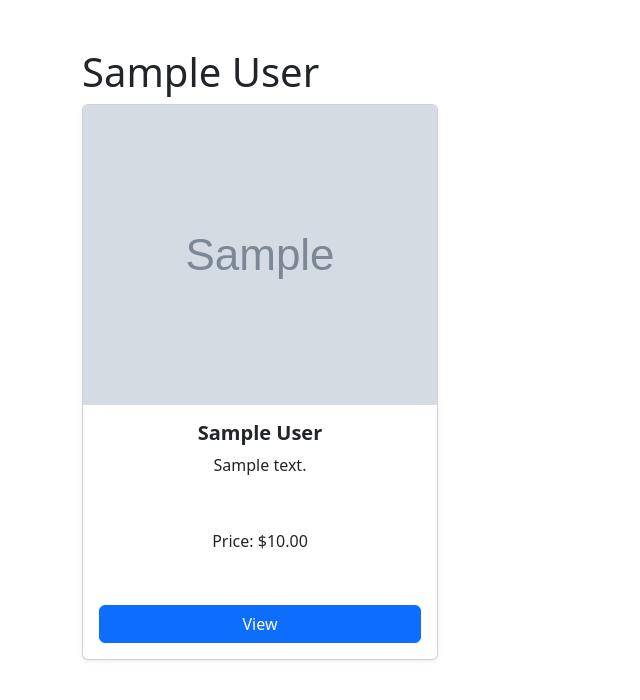
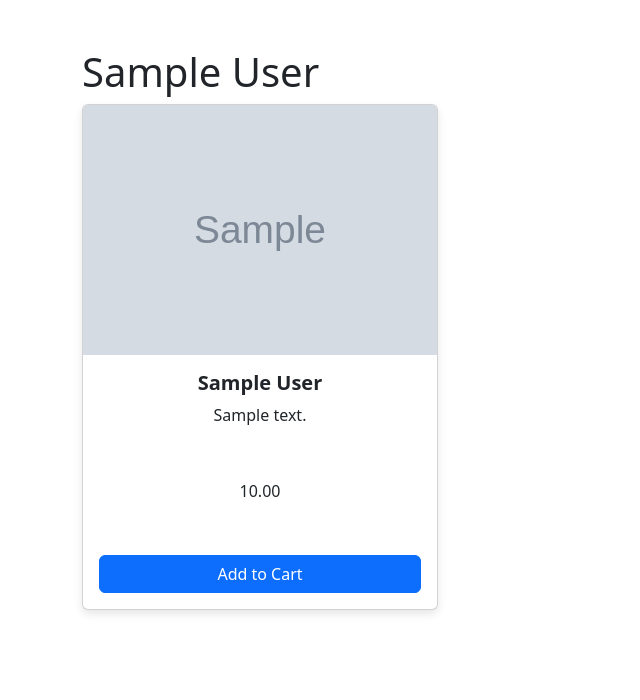
Before and after one commit to GuruBuilds/SickWear, a Django app: a page that uses sickwear/templates/base.html in a window 1280 px wide. Shown: the part 56-756 px from the top of the page, without its empty margins (0-640 px from the left). Run offline with Django 3.2, Linux system fonts and the light colour scheme; tables that the repository leaves empty hold one stand-in row (values such as "Sample post"); grey boxes marked "Sample" are stand-in pictures.

Commit message:
add functionality to show products when clicking on category

```diff
--- a/sickwear/sickwear/settings.py
+++ b/sickwear/sickwear/settings.py
@@ -142,5 +142,5 @@ MESSAGE_TAGS = {
 
 
 # Media files
-MEDIA_URL = 'images/'
-MEDIA_ROOT = os.path.join(BASE_DIR, STATIC_URL, 'images')
+MEDIA_URL = '/media/'
+MEDIA_ROOT = os.path.join(BASE_DIR, 'media')
--- a/sickwear/templates/base.html
+++ b/sickwear/templates/base.html
@@ -28,7 +28,7 @@
             <div class="collapse navbar-collapse" id="navbarSupportedContent">
                 <ul class="navbar-nav me-auto mb-2 mb-lg-0">
                     <li class="nav-item">
-                        <a class="nav-link active" aria-current="page" href="#">Home</a>
+                        <a class="nav-link active" aria-current="page" href="{% url 'index' %}">Home</a>
                     </li>
                     <li class="nav-item">
                         <a class="nav-link" href="#">Link</a>
--- a/sickwear/templates/product/category.html
+++ b/sickwear/templates/product/category.html
@@ -5,19 +5,21 @@
     <h1>{{ category.name }}</h1>
     <div class="row">
         {% for product in products %}
-        <div class="col-md-4">
-            <div class="card mb-4 shadow-sm">
-                <div class="image-container">
-                    <img src="{{ product.image.url }}" alt="{{ product.name }}" class="card-img-top" >
-                </div>
-                <div class="card-body">
-                    <h5 class="card-title">{{ product.name }}</h5>
-                    <p class="card-text flex-grow-1">{{ product.description|slice:":100" }}</p>
-                    <p class="card-text">Price: ${{ product.price }}</p>
-                    <a href="{% url 'product_detail' product.slug %}" class="btn btn-primary">View</a>
+            <div class="col-md-4">
+                <div class="card mb-4">
+                    <img src="{{ product.image.url }}" alt="{{ product.name }}" class="card-img-top" style="height: 250px; object-fit: cover;">
+                    <div class="card-body">
+                        <h5 class="card-title">{{ product.name }}</h5>
+                        <p class="card-text">{{ product.description|truncatewords:20 }}</p>
+                        <p class="card-text product-price">{{ product.price }}</p>
+                        <button class="btn btn-primary add-to-cart">Add to Cart</button>
+                    </div>
                 </div>
             </div>
-        </div>
+        {% empty %}
+            <div class="col-12">
+                <p class="text-center">No products available in this category.</p>
+            </div>
         {% endfor %}
     </div>
 </div>
```
Also changed, not shown: sickwear/media/categories/hoodie_black.jpeg (added), sickwear/media/categories/hoodie_blue.jpg (added), sickwear/media/categories/jacket_black.jpeg (added), sickwear/media/categories/tshirt_white.jpeg (added), sickwear/media/products/2024-12-10_17-58.png (added), sickwear/media/products/Screenshot_from_2024-12-25_11-22-34.png (added), sickwear/media/products/hoodie_black.jpeg (added), sickwear/media/products/hoodie_blue.jpg (added), sickwear/media/products/jacket_black.jpeg (added), sickwear/media/products/tshirt_white.jpeg (added), sickwear/media/products/wallpaperflare.com_wallpaper.jpg (added), sickwear/static/images/categories/hoodie_black.jpeg (added), sickwear/static/images/categories/jacket_black.jpeg (added), sickwear/static/images/categories/tshirt_white.jpeg (added), 1 more files, 1 other file.
